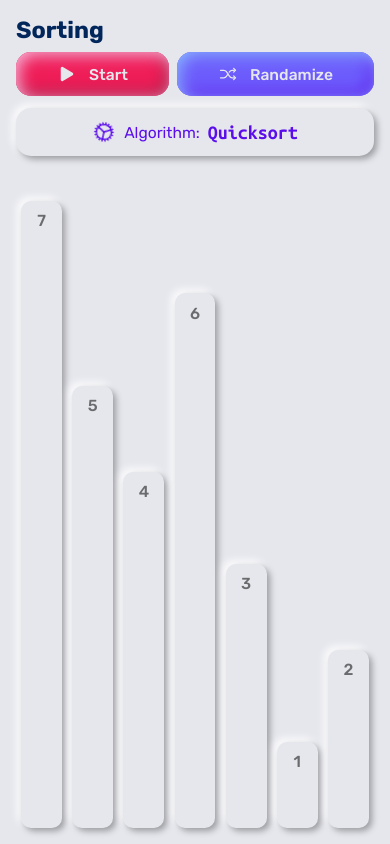
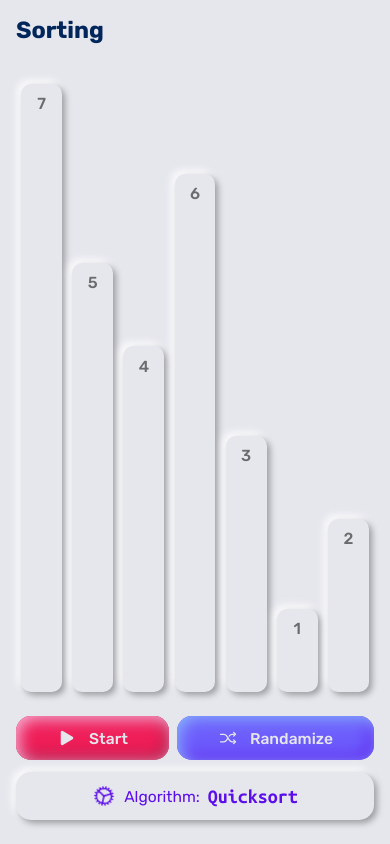
Before and after one commit to totokunaga/totokunaga-web, a Next.js app: page /algorithms/sorting in a window 390 px wide. Built offline with nearby package versions, Linux system fonts and the light colour scheme.

Commit message:
Mobile friendly UI

```diff
--- a/src/components/algorithms/sorting/Bar/Bar.tsx
+++ b/src/components/algorithms/sorting/Bar/Bar.tsx
@@ -29,7 +29,6 @@ export const Bar: React.FC<BarProp> = ({
 
   return (
     <div
-      id={"sortable-bar-" + value}
       style={{
         height: "100%",
         display: "flex",
@@ -41,6 +40,7 @@ export const Bar: React.FC<BarProp> = ({
       }}
     >
       <div
+        id={"bar-" + value}
         className={barClassName}
         style={{
           width,
--- a/src/components/algorithms/sorting/BarBlock/BarBlock.tsx
+++ b/src/components/algorithms/sorting/BarBlock/BarBlock.tsx
@@ -36,9 +36,10 @@ export const BarBlock: React.FC<BarBlockProp> = ({ values }) => {
   }, [values]);
 
   useEffect(() => {
-    const barElement = document.getElementById("sortable-bar-1");
+    const barElement = document.getElementById("bar-1");
     if (barElement) {
-      setShowValue(barElement.clientWidth > 24);
+      console.log(barElement.clientWidth, barElement.clientHeight);
+      setShowValue(barElement.clientWidth > 24 && barElement.clientHeight > 24);
     }
   }, [values, width]);
 
--- a/src/components/algorithms/sorting/ControlSection/controlSection.module.scss
+++ b/src/components/algorithms/sorting/ControlSection/controlSection.module.scss
@@ -1,7 +1,7 @@
 .wrapper {
   display: flex;
-  // align-items: center;
   @media (max-width: 520px) {
+    margin: 1.5rem 0px 0.5rem 0px;
     flex-direction: column;
   }
 }
@@ -21,6 +21,7 @@
   &.leftmost {
     @media (max-width: 520px) {
       margin-left: 0;
+      margin-bottom: 0;
     }
   }
 }
--- a/src/pages/algorithms/sorting/index.tsx
+++ b/src/pages/algorithms/sorting/index.tsx
@@ -48,9 +48,11 @@ const SortingIndex: React.FC = () => {
         }}
       >
         <h3 style={{ marginBottom: 8 }}>Sorting</h3>
-        <SortingControlSection />
-        <div id={BAR_BLOCK_WRAPPER} style={{ display: "flex", flex: 1 }}>
-          <BarBlock values={values} />
+        <div className={style.mobile_friendly_flex} style={{ height: "100%" }}>
+          <SortingControlSection />
+          <div id={BAR_BLOCK_WRAPPER} style={{ display: "flex", flex: 1 }}>
+            <BarBlock values={values} />
+          </div>
         </div>
       </div>
     </>
--- a/src/styles/default.module.scss
+++ b/src/styles/default.module.scss
@@ -31,6 +31,14 @@
   animation-timing-function: linear;
 }
 
+.mobile_friendly_flex {
+  display: flex;
+  flex-direction: column;
+  @media (max-width: 520px) {
+    flex-direction: column-reverse;
+  }
+}
+
 @keyframes blink {
   0% {
     opacity: 1;
```
